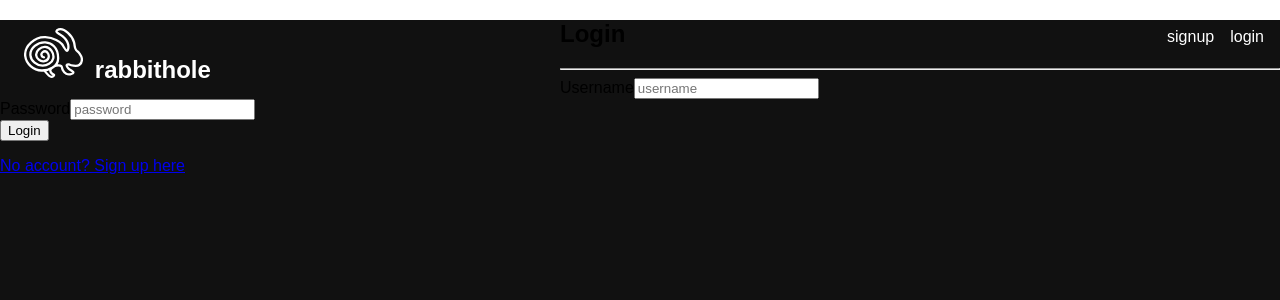
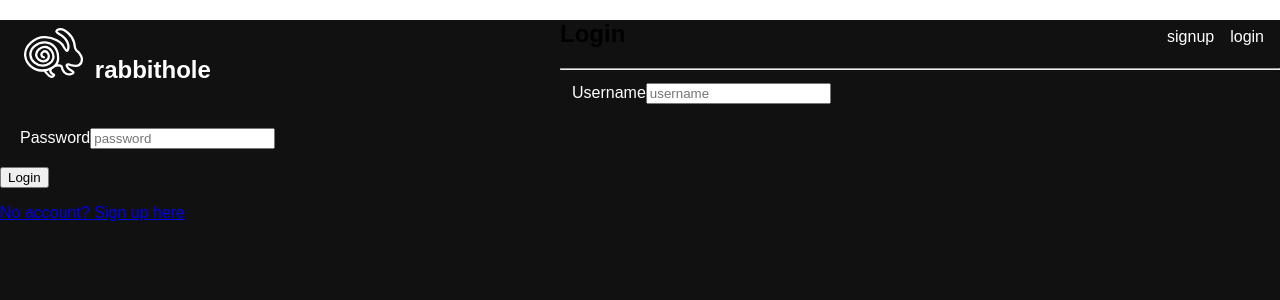
Before and after one commit to Wfritz5/wikiRabbitHole, a React (Create React App) app in the folder client/: page /login in a window 1280 px wide. Shown: the top 300 px of the page. Built offline with nearby package versions, Linux system fonts and the light colour scheme; no server answers.

Commit message:
working on login

```diff
--- a/client/src/components/Login.js
+++ b/client/src/components/Login.js
@@ -1,6 +1,14 @@
 import React from "react";
-import { Button, Form, FormGroup, Label, Input, Alert } from "reactstrap";
 import { Link } from "react-router-dom";
+import styled from "styled-components";
+
+const Label = styled.label`
+color:white;
+`;
+const FormGroup = styled.fieldset`
+border:none;
+margin:0.5em;
+`;
 
 function Login(props) {
     return (
@@ -8,12 +16,12 @@ function Login(props) {
             <h2 className="loginTitle title-font">Login</h2>
             <hr />
             {props.message ? (
-                <Alert className="animated fadeIn" color="danger">{props.message}</Alert>
+                <alert className="animated fadeIn" color="danger">{props.message}</alert>
             ) : (<></>)}
-            <Form>
+            <form>
                 <FormGroup>
-                    <Label for="username">Username</Label>
-                    <Input
+                    <Label htmlFor="username">Username</Label>
+                    <input
                         type="text"
                         name="username"
                         id="username"
@@ -23,23 +31,23 @@ function Login(props) {
                     />
                 </FormGroup>
                 <FormGroup>
-                    <Label for="password">Password</Label>
-                    <Input type="password"
+                    <Label htmlFor="password">Password</Label>
+                    <input type="password"
                         name="password"
                         id="password"
                         placeholder="password"
                         value={props.password}
                         onChange={props.handleInputChange} />
                 </FormGroup>
-                <Button
+                <button
                     id="loginButton"
                     onClick={props.handleLogin}
                     block>Login
-                </Button>
+                </button>
                 <p className="signupLink">
                     <Link to="/signup">No account? Sign up here</Link>
                 </p>
-            </Form>
+            </form>
         </div>
     );
 }
```
Also changed, not shown: client/src/assets/random_detail_1.svg (added).
